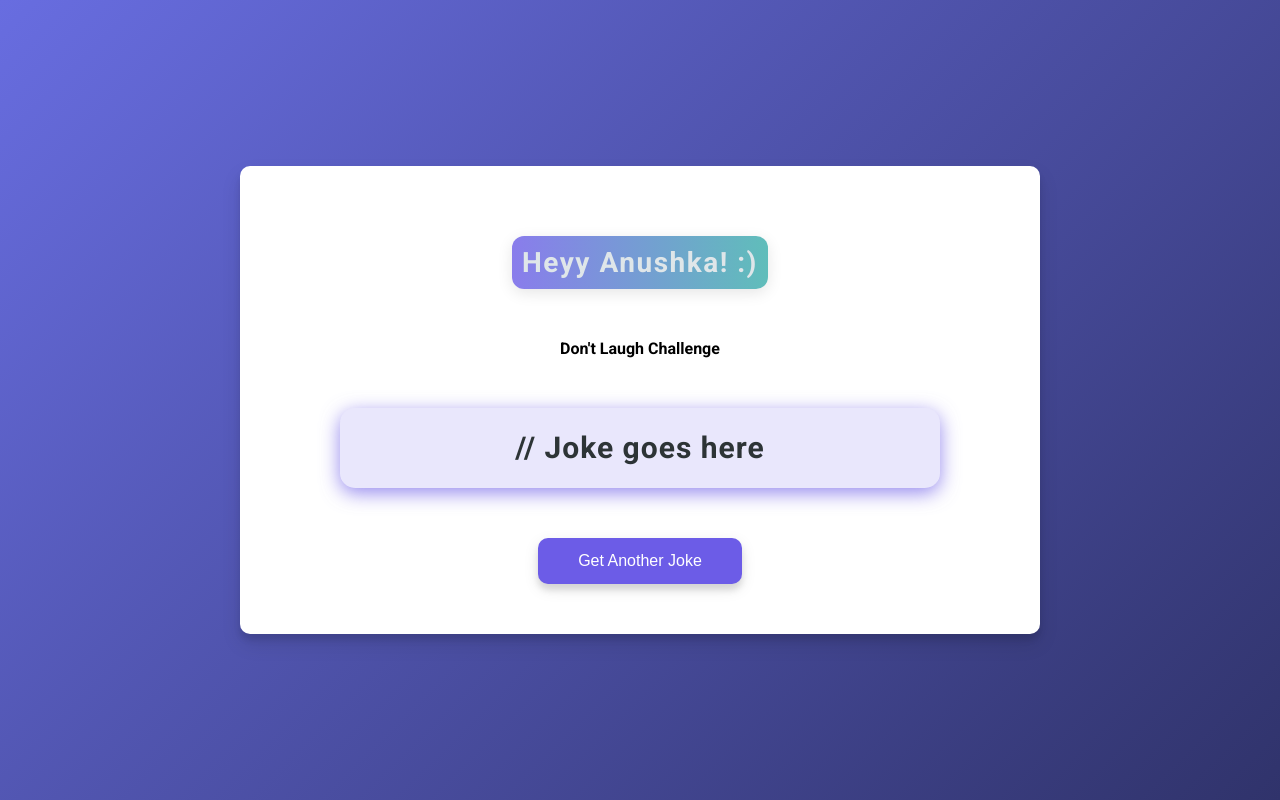
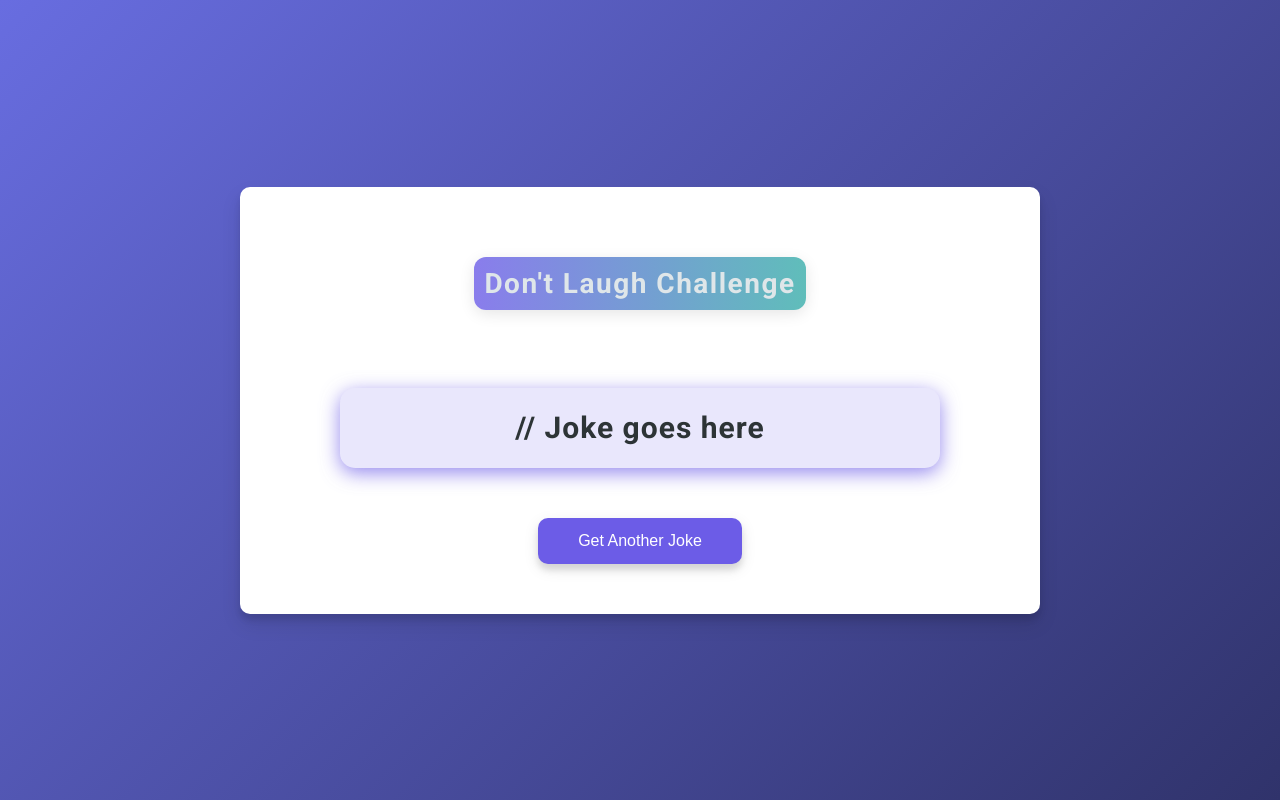
Before and after one commit to Krishnaxgithub/dadjokegenerator, a plain HTML site: page index.html in a window 1280 px wide. Drawn offline with Linux system fonts and the light colour scheme; no server answers.

Commit message:
Update index.html

```diff
--- a/index.html
+++ b/index.html
@@ -8,8 +8,7 @@
   </head>
   <body>
     <div class="container">
-      <h3>Heyy Anushka! :) </h3>
-      <h4>Don't Laugh Challenge</h4>
+      <h3>Don't Laugh Challenge</h3>
 
       <div id="joke" class="joke">// Joke goes here</div>
       <button id="jokeBtn" class="btn">Get Another Joke</button>
```
